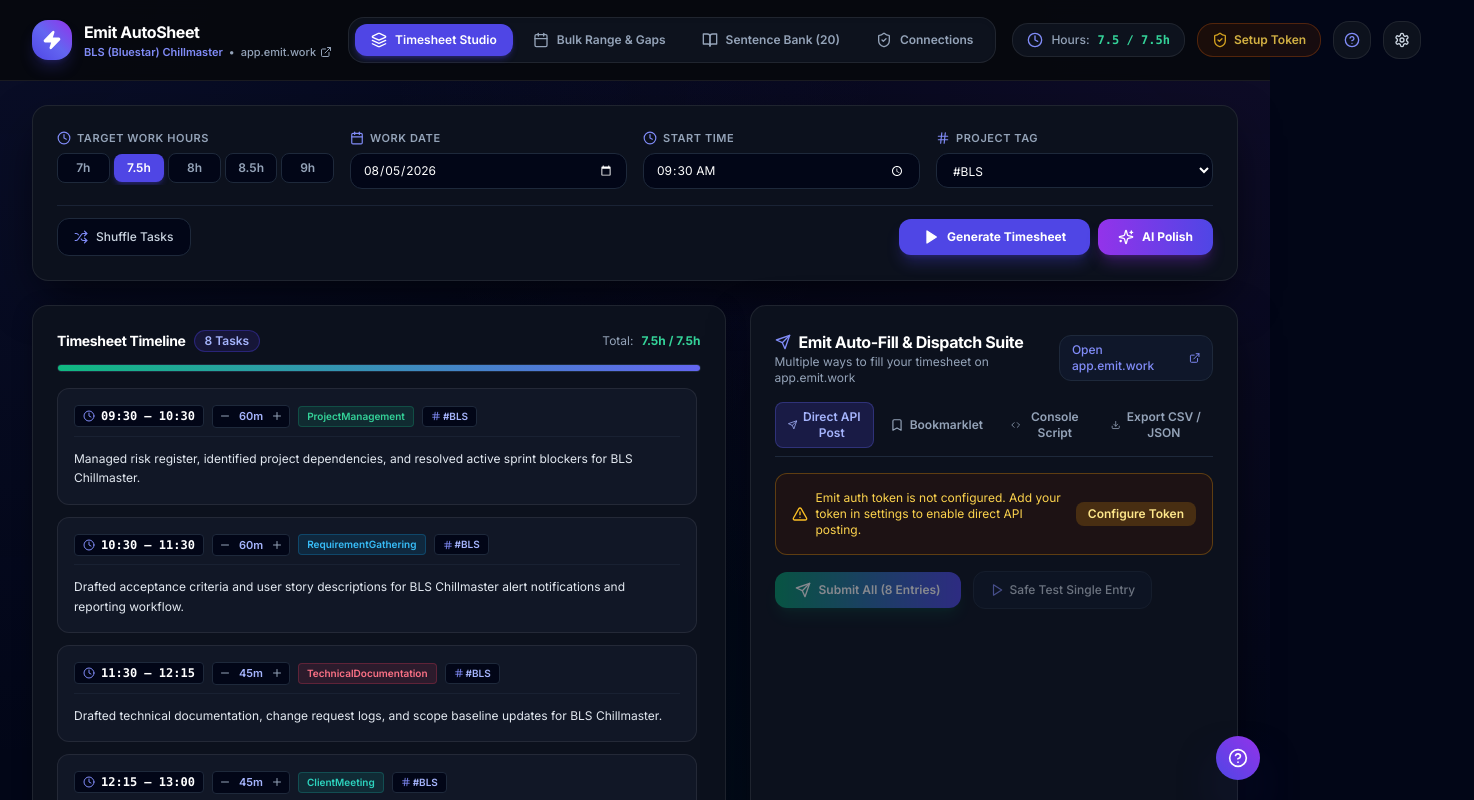
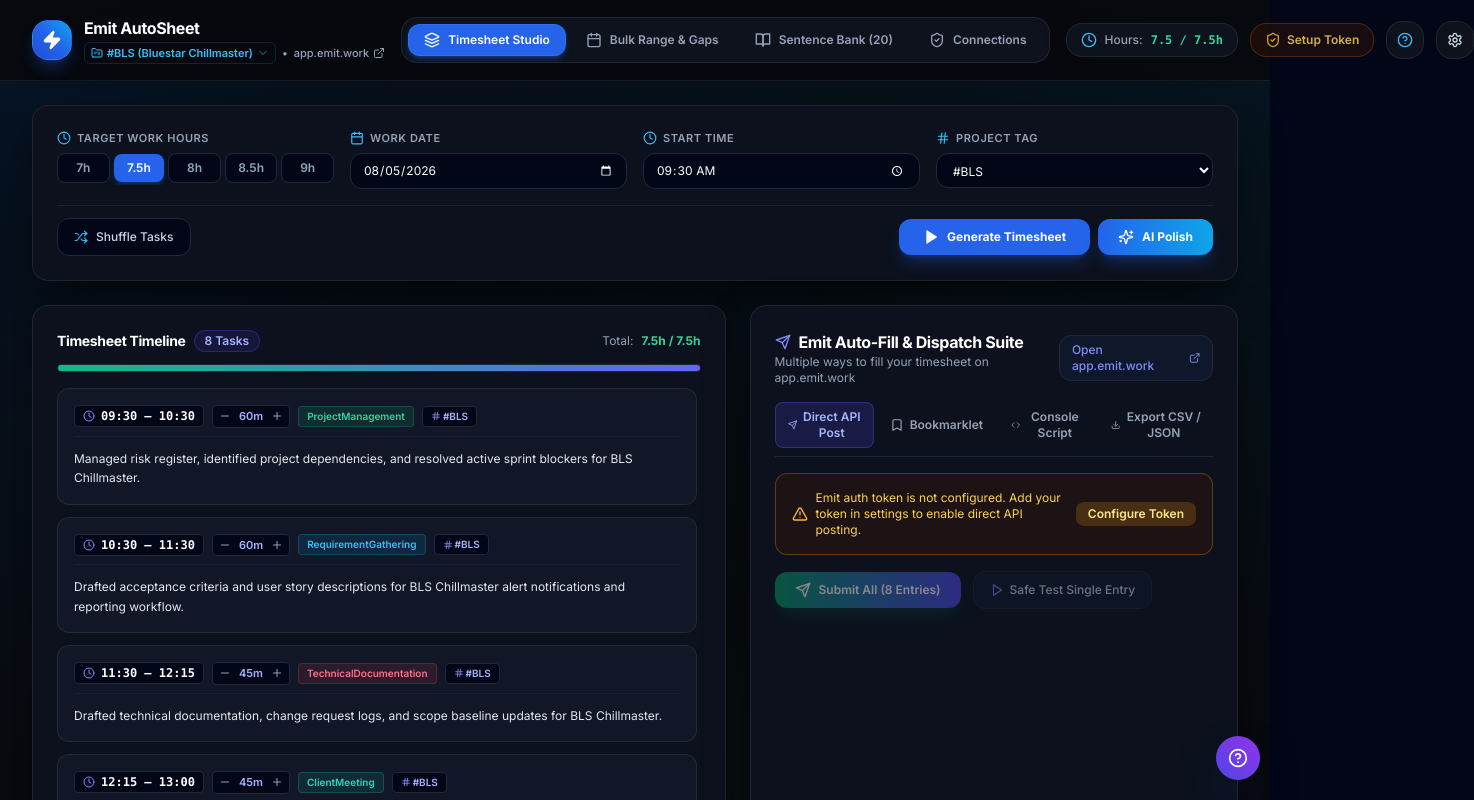
Before and after one commit to chaithanyakumar47/Emit-AutoSheet, a React (Vite) app: page / in a window 1280 px wide. Shown: the top 800 px of the page, 1474 px wide, since content can reach past the window. Built offline with nearby package versions, Linux system fonts and the light colour scheme.

Commit message:
Update theme to Bluestar Royal Blue and add Dynamic Project Selector in Navbar

```diff
--- a/src/App.tsx
+++ b/src/App.tsx
@@ -28,6 +28,7 @@ export const App: React.FC = () => {
   // 2. Config state
   const [config, setConfig] = useState<GeneratorConfig>(() => {
     const today = new Date().toISOString().split('T')[0];
+    const savedTag = localStorage.getItem('emit_project_tag') || '#BLS';
     return {
       targetHours: 7.5,
       startTimeStr: '09:30',
@@ -36,7 +37,7 @@ export const App: React.FC = () => {
       randomizeOrder: true,
       dateStr: today,
       maxDurationPerTask: 120,
-      defaultProjectTag: '#BLS',
+      defaultProjectTag: savedTag,
     };
   });
 
@@ -228,8 +229,15 @@ export const App: React.FC = () => {
     return sentences.filter(s => s.isActive).length;
   }, [sentences]);
 
+  const handleSelectProjectTag = (newTag: string) => {
+    const cleanTag = newTag.startsWith('#') ? newTag : `#${newTag}`;
+    setConfig(prev => ({ ...prev, defaultProjectTag: cleanTag }));
+    localStorage.setItem('emit_project_tag', cleanTag);
+    addToast('info', `Switched active project tag to ${cleanTag}`);
+  };
+
   return (
-    <div className="min-h-screen flex flex-col bg-slate-950 font-sans text-slate-100 ambient-bg selection:bg-indigo-500 selection:text-white">
+    <div className="min-h-screen bg-[#07090e] text-slate-100 flex flex-col font-sans ambient-bg">
 
       {/* Top Navigation Header */}
       <Navbar
@@ -242,6 +250,8 @@ export const App: React.FC = () => {
         activeTab={activeTab}
         onTabChange={setActiveTab}
         activeSentencesCount={activeSentencesCount}
+        selectedProjectTag={config.defaultProjectTag}
+        onSelectProjectTag={handleSelectProjectTag}
       />
 
       {/* Main Workspace Container */}
--- a/src/components/GeneratorControls.tsx
+++ b/src/components/GeneratorControls.tsx
@@ -36,7 +36,7 @@ export const GeneratorControls: React.FC<GeneratorControlsProps> = ({
         {/* 1. Target Hours Selector */}
         <div className="space-y-1.5">
           <label className="text-[11px] font-semibold text-slate-400 uppercase tracking-wider flex items-center">
-            <Clock className="w-3.5 h-3.5 mr-1.5 text-indigo-400" />
+            <Clock className="w-3.5 h-3.5 mr-1.5 text-sky-400" />
             Target Work Hours
           </label>
           <div className="flex items-center space-x-1 overflow-x-auto scrollbar-none pb-0.5">
@@ -48,7 +48,7 @@ export const GeneratorControls: React.FC<GeneratorControlsProps> = ({
                   onClick={() => onChangeConfig({ ...config, targetHours: hrs })}
                   className={`flex-1 min-w-[42px] py-1.5 text-xs font-semibold rounded-lg transition-all ${
                     isSelected
-                      ? 'bg-indigo-600 text-white shadow-md shadow-indigo-600/30'
+                      ? 'bg-blue-600 text-white shadow-md shadow-blue-600/30'
                       : 'bg-slate-950 text-slate-400 hover:text-slate-200 border border-slate-800'
                   }`}
                 >
@@ -62,41 +62,41 @@ export const GeneratorControls: React.FC<GeneratorControlsProps> = ({
         {/* 2. Work Date Picker */}
         <div className="space-y-1.5">
           <label className="text-[11px] font-semibold text-slate-400 uppercase tracking-wider flex items-center">
-            <Calendar className="w-3.5 h-3.5 mr-1.5 text-indigo-400" />
+            <Calendar className="w-3.5 h-3.5 mr-1.5 text-sky-400" />
             Work Date
           </label>
           <input
             type="date"
             value={config.dateStr}
             onChange={e => onChangeConfig({ ...config, dateStr: e.target.value })}
-            className="w-full bg-slate-950 border border-slate-800 rounded-xl px-3 py-2 text-xs text-white focus:outline-none focus:border-indigo-500 font-sans"
+            className="w-full bg-slate-950 border border-slate-800 rounded-xl px-3 py-2 text-xs text-white focus:outline-none focus:border-blue-500 font-sans"
           />
         </div>
 
         {/* 3. Start Time Selector */}
         <div className="space-y-1.5">
           <label className="text-[11px] font-semibold text-slate-400 uppercase tracking-wider flex items-center">
-            <Clock className="w-3.5 h-3.5 mr-1.5 text-indigo-400" />
+            <Clock className="w-3.5 h-3.5 mr-1.5 text-sky-400" />
             Start Time
           </label>
           <input
             type="time"
             value={config.startTimeStr}
             onChange={e => onChangeConfig({ ...config, startTimeStr: e.target.value })}
-            className="w-full bg-slate-950 border border-slate-800 rounded-xl px-3 py-2 text-xs text-white focus:outline-none focus:border-indigo-500 font-sans"
+            className="w-full bg-slate-950 border border-slate-800 rounded-xl px-3 py-2 text-xs text-white focus:outline-none focus:border-blue-500 font-sans"
           />
         </div>
 
         {/* 4. Project Tag Selector */}
         <div className="space-y-1.5">
           <label className="text-[11px] font-semibold text-slate-400 uppercase tracking-wider flex items-center">
-            <Hash className="w-3.5 h-3.5 mr-1.5 text-indigo-400" />
+            <Hash className="w-3.5 h-3.5 mr-1.5 text-sky-400" />
             Project Tag
           </label>
           <select
             value={config.defaultProjectTag || '#BLS'}
             onChange={e => onChangeConfig({ ...config, defaultProjectTag: e.target.value })}
-            className="w-full bg-slate-950 border border-slate-800 rounded-xl px-3 py-2 text-xs text-white focus:outline-none focus:border-indigo-500 font-sans"
+            className="w-full bg-slate-950 border border-slate-800 rounded-xl px-3 py-2 text-xs text-white focus:outline-none focus:border-blue-500 font-sans"
           >
             {allProjects.map(p => (
               <option key={p} value={p}>{p}</option>
@@ -115,7 +115,7 @@ export const GeneratorControls: React.FC<GeneratorControlsProps> = ({
           className="w-full sm:w-auto px-4 py-2.5 rounded-xl bg-slate-950 hover:bg-slate-900 border border-slate-800 text-slate-300 font-medium text-xs flex items-center justify-center transition-all hover:border-slate-700"
           title="Randomize task sequence and regenerate timeline"
         >
-          <Shuffle className="w-3.5 h-3.5 mr-2 text-indigo-400" />
+          <Shuffle className="w-3.5 h-3.5 mr-2 text-sky-400" />
           Shuffle Tasks
         </button>
 
@@ -123,7 +123,7 @@ export const GeneratorControls: React.FC<GeneratorControlsProps> = ({
         <div className="flex items-center space-x-2 w-full sm:w-auto">
           <button
             onClick={onGenerate}
-            className="flex-1 sm:flex-none px-6 py-2.5 rounded-xl bg-indigo-600 hover:bg-indigo-500 text-white font-bold text-xs shadow-lg shadow-indigo-600/30 flex items-center justify-center transition-all hover:scale-[1.02] active:scale-[0.98]"
+            className="flex-1 sm:flex-none px-6 py-2.5 rounded-xl bg-blue-600 hover:bg-blue-500 text-white font-bold text-xs shadow-lg shadow-blue-600/30 flex items-center justify-center transition-all hover:scale-[1.02] active:scale-[0.98]"
           >
             <Play className="w-4 h-4 mr-2 fill-current" />
             Generate Timesheet
@@ -132,7 +132,7 @@ export const GeneratorControls: React.FC<GeneratorControlsProps> = ({
           <button
             onClick={onApplyAiPolish}
             disabled={isPolishing}
-            className="flex-1 sm:flex-none px-5 py-2.5 rounded-xl bg-gradient-to-r from-purple-600 to-indigo-600 hover:from-purple-500 hover:to-indigo-500 text-white font-bold text-xs shadow-lg shadow-purple-600/30 flex items-center justify-center transition-all hover:scale-[1.02] active:scale-[0.98] disabled:opacity-50"
+            className="flex-1 sm:flex-none px-5 py-2.5 rounded-xl bg-gradient-to-r from-blue-600 to-sky-500 hover:from-blue-500 hover:to-sky-400 text-white font-bold text-xs shadow-lg shadow-blue-600/30 flex items-center justify-center transition-all hover:scale-[1.02] active:scale-[0.98] disabled:opacity-50"
           >
             <Sparkles className={`w-4 h-4 mr-2 ${isPolishing ? 'animate-spin' : ''}`} />
             {isPolishing ? 'Polishing...' : 'AI Polish'}
--- a/src/components/Navbar.tsx
+++ b/src/components/Navbar.tsx
@@ -1,6 +1,6 @@
-import React, { useState } from 'react';
+import React, { useState, useMemo } from 'react';
 import { motion } from 'framer-motion';
-import { ShieldCheck, Layers, BookOpen, ExternalLink, Zap, Calendar, Menu, X, Settings, Clock, HelpCircle } from 'lucide-react';
+import { ShieldCheck, Layers, BookOpen, ExternalLink, Zap, Calendar, Menu, X, Settings, Clock, HelpCircle, ChevronDown, Check, Plus, FolderKanban } from 'lucide-react';
 import { EmitSettings, AiSettings } from '../types/timesheet';
 
 interface NavbarProps {
@@ -13,6 +13,8 @@ interface NavbarProps {
   activeTab: 'studio' | 'range' | 'bank' | 'connection';
   onTabChange: (tab: 'studio' | 'range' | 'bank' | 'connection') => void;
   activeSentencesCount: number;
+  selectedProjectTag: string;
+  onSelectProjectTag: (tag: string) => void;
 }
 
 export const Navbar: React.FC<NavbarProps> = ({
@@ -25,8 +27,14 @@ export const Navbar: React.FC<NavbarProps> = ({
   activeTab,
   onTabChange,
   activeSentencesCount,
+  selectedProjectTag,
+  onSelectProjectTag,
 }) => {
   const [mobileMenuOpen, setMobileMenuOpen] = useState(false);
+  const [isProjectDropdownOpen, setIsProjectDropdownOpen] = useState(false);
+  const [isCustomTagInput, setIsCustomTagInput] = useState(false);
+  const [customTagValue, setCustomTagValue] = useState('');
+
   const isEmitConfigured = Boolean(emitSettings.token);
 
   const tabs: { id: 'studio' | 'range' | 'bank' | 'connection'; label: string; icon: React.FC<{ className?: string }> }[] = [
@@ -36,36 +44,149 @@ export const Navbar: React.FC<NavbarProps> = ({
     { id: 'connection', label: 'Connections', icon: ShieldCheck },
   ];
 
+  // Default preset projects
+  const defaultPresets = [
+    { tag: '#BLS', label: '#BLS (Bluestar Chillmaster)' },
+    { tag: '#ProjectManagement', label: '#ProjectManagement' },
+    { tag: '#Internal', label: '#Internal' },
+    { tag: '#Analytics', label: '#Analytics' },
+  ];
+
+  // Combine default presets with custom projects parsed from Emit Settings
+  const availableProjects = React.useMemo(() => {
+    const list = [...defaultPresets];
+    if (emitSettings.projects && emitSettings.projects.length > 0) {
+      emitSettings.projects.forEach(p => {
+        const cleanP = p.startsWith('#') ? p : `#${p}`;
+        if (!list.some(item => item.tag.toLowerCase() === cleanP.toLowerCase())) {
+          list.push({ tag: cleanP, label: cleanP });
+        }
+      });
+    }
+    return list;
+  }, [emitSettings.projects]);
+
+  const handleSelectPreset = (tag: string) => {
+    onSelectProjectTag(tag);
+    setIsProjectDropdownOpen(false);
+    setIsCustomTagInput(false);
+  };
+
+  const handleCustomSubmit = (e: React.FormEvent) => {
+    e.preventDefault();
+    if (customTagValue.trim()) {
+      const clean = customTagValue.trim().startsWith('#') ? customTagValue.trim() : `#${customTagValue.trim()}`;
+      onSelectProjectTag(clean);
+      setCustomTagValue('');
+      setIsCustomTagInput(false);
+      setIsProjectDropdownOpen(false);
+    }
+  };
+
+  // Human readable label for active project tag
+  const activeProjectLabel = useMemo(() => {
+    const found = availableProjects.find(p => p.tag.toLowerCase() === selectedProjectTag.toLowerCase());
+    if (found) return found.label;
+    return `${selectedProjectTag}`;
+  }, [availableProjects, selectedProjectTag]);
+
   return (
     <header className="bg-[#07090e]/95 backdrop-blur-xl border-b border-white/[0.08] sticky top-0 z-40">
       <div className="max-w-7xl mx-auto px-4 sm:px-6 lg:px-8">
         <div className="h-16 sm:h-20 flex items-center justify-between gap-4">
 
-          {/* Left: Brand Logo & Workspace Subtitle */}
+          {/* Left: Bluestar Brand Logo & Workspace Dynamic Subtitle */}
           <div className="flex items-center space-x-3 shrink-0">
-            <div className="w-10 h-10 rounded-2xl bg-gradient-to-tr from-indigo-600 via-indigo-500 to-purple-600 flex items-center justify-center text-white font-bold text-sm shadow-lg shadow-indigo-600/25">
-              <Zap className="w-5 h-5 fill-current" />
+            <div className="w-10 h-10 rounded-2xl bg-gradient-to-tr from-blue-700 via-blue-600 to-sky-500 flex items-center justify-center text-white font-bold text-sm shadow-lg shadow-blue-600/30 border border-blue-400/20">
+              <Zap className="w-5 h-5 fill-current text-white" />
             </div>
             <div>
-              <h1 className="font-extrabold text-base text-white tracking-tight font-sans">
+              <h1 className="font-extrabold text-base text-white tracking-tight font-sans flex items-center">
                 Emit AutoSheet
               </h1>
-              <p className="text-[11px] text-slate-400 font-medium flex items-center space-x-1.5">
-                <span className="text-indigo-400 font-semibold">BLS (Bluestar) Chillmaster</span>
+
+              {/* Dynamic Project Selector Subtitle */}
+              <div className="relative">
+                <p className="text-[11px] text-slate-400 font-medium flex items-center space-x-1.5 mt-0.5">
+                  <button
+                    onClick={() => setIsProjectDropdownOpen(!isProjectDropdownOpen)}
+                    className="text-sky-400 hover:text-sky-300 font-semibold flex items-center px-1.5 py-0.5 rounded-md hover:bg-blue-950/50 border border-sky-500/20 transition-all group"
+                    title="Click to switch active project tag"
+                  >
+                    <FolderKanban className="w-3 h-3 mr-1 text-sky-400 group-hover:scale-110 transition-transform" />
+                    <span>{activeProjectLabel}</span>
+                    <ChevronDown className="w-3 h-3 ml-1 opacity-70" />
+                  </button>
                   <span>&bull;</span>
                   <a
                     href="https://app.emit.work/"
                     target="_blank"
                     rel="noreferrer"
-                  className="inline-flex items-center text-slate-400 hover:text-indigo-300 transition-colors"
+                    className="inline-flex items-center text-slate-400 hover:text-sky-300 transition-colors"
                   >
                     app.emit.work <ExternalLink className="w-3 h-3 ml-1" />
                   </a>
                 </p>
+
+                {/* Project Selector Dropdown Menu */}
+                {isProjectDropdownOpen && (
+                  <div className="absolute left-0 top-full mt-2 w-64 glass-panel rounded-2xl p-2 border border-sky-500/30 shadow-2xl z-50 animate-in fade-in slide-in-from-top-2">
+                    <div className="px-2 py-1.5 text-[10px] font-bold uppercase tracking-wider text-slate-400 border-b border-slate-800 mb-1">
+                      Active Project Tag
+                    </div>
+
+                    <div className="space-y-0.5 max-h-48 overflow-y-auto scrollbar-none">
+                      {availableProjects.map(p => (
+                        <button
+                          key={p.tag}
+                          onClick={() => handleSelectPreset(p.tag)}
+                          className={`w-full text-left px-2.5 py-1.5 rounded-xl text-xs font-semibold flex items-center justify-between transition-colors ${
+                            selectedProjectTag.toLowerCase() === p.tag.toLowerCase()
+                              ? 'bg-blue-600 text-white shadow-md shadow-blue-600/30'
+                              : 'text-slate-300 hover:bg-slate-900 hover:text-white'
+                          }`}
+                        >
+                          <span className="truncate">{p.label}</span>
+                          {selectedProjectTag.toLowerCase() === p.tag.toLowerCase() && (
+                            <Check className="w-3.5 h-3.5 text-white ml-1 shrink-0" />
+                          )}
+                        </button>
+                      ))}
+                    </div>
+
+                    {/* Custom Tag Input */}
+                    <div className="pt-1 border-t border-slate-800 mt-1">
+                      {isCustomTagInput ? (
+                        <form onSubmit={handleCustomSubmit} className="flex items-center space-x-1 p-1">
+                          <input
+                            type="text"
+                            placeholder="#ProjectTag"
+                            value={customTagValue}
+                            onChange={e => setCustomTagValue(e.target.value)}
+                            className="w-full bg-slate-950 border border-sky-500/50 rounded-lg px-2 py-1 text-xs text-white focus:outline-none"
+                            autoFocus
+                          />
+                          <button type="submit" className="px-2 py-1 bg-blue-600 text-white rounded-lg text-xs font-bold">
+                            Save
+                          </button>
+                        </form>
+                      ) : (
+                        <button
+                          onClick={() => setIsCustomTagInput(true)}
+                          className="w-full text-left px-2.5 py-1.5 rounded-xl text-xs font-semibold text-sky-400 hover:bg-blue-950/40 flex items-center"
+                        >
+                          <Plus className="w-3.5 h-3.5 mr-1.5" /> Add Custom Project Tag...
+                        </button>
+                      )}
+                    </div>
+                  </div>
+                )}
+              </div>
+
             </div>
           </div>
 
-          {/* Center: Desktop Navigation Tabs (Spacious & Un-cramped) */}
+          {/* Center: Desktop Navigation Tabs (Bluestar Royal Blue Theme) */}
           <nav className="hidden lg:flex items-center space-x-1 bg-[#0d121d] p-1.5 rounded-2xl border border-white/[0.08] shadow-inner">
             {tabs.map(t => {
               const Icon = t.icon;
@@ -81,7 +202,7 @@ export const Navbar: React.FC<NavbarProps> = ({
                   {isActive && (
                     <motion.div
                       layoutId="activeNavTab"
-                      className="absolute inset-0 bg-indigo-600 rounded-xl shadow-md shadow-indigo-600/30"
+                      className="absolute inset-0 bg-blue-600 rounded-xl shadow-md shadow-blue-600/35 border border-blue-400/20"
                       transition={{ type: 'spring', stiffness: 400, damping: 30 }}
                     />
                   )}
@@ -97,11 +218,11 @@ export const Navbar: React.FC<NavbarProps> = ({
           {/* Right: Actions Bar (Hours Counter & Status Badge) */}
           <div className="flex items-center space-x-2 sm:space-x-3 shrink-0">
 
-            {/* Hours Counter Pill */}
+            {/* Hours Counter Pill (Bluestar Blue) */}
             <div className="hidden sm:flex items-center space-x-2 bg-[#0d121d] px-3.5 py-2 rounded-2xl border border-white/[0.08] text-xs font-medium whitespace-nowrap">
-              <Clock className="w-4 h-4 text-indigo-400" />
+              <Clock className="w-4 h-4 text-sky-400" />
               <span className="text-slate-400 font-sans">Hours:</span>
-              <span className={`font-bold font-mono text-xs ${totalGeneratedHours >= targetHours ? 'text-emerald-400' : 'text-indigo-400'}`}>
+              <span className={`font-bold font-mono text-xs ${totalGeneratedHours >= targetHours ? 'text-emerald-400' : 'text-sky-400'}`}>
                 {totalGeneratedHours.toFixed(1)} / {targetHours}h
               </span>
             </div>
@@ -123,7 +244,7 @@ export const Navbar: React.FC<NavbarProps> = ({
             {/* Help Button */}
             <button
               onClick={onOpenHelp}
-              className="p-2.5 rounded-2xl bg-[#0d121d] hover:bg-slate-800 border border-white/[0.08] text-indigo-400 hover:text-white transition-colors flex items-center justify-center font-bold text-xs"
+              className="p-2.5 rounded-2xl bg-[#0d121d] hover:bg-slate-800 border border-white/[0.08] text-sky-400 hover:text-white transition-colors flex items-center justify-center font-bold text-xs"
               title="Help & Complete User Guide"
             >
               <HelpCircle className="w-4 h-4" />
@@ -171,7 +292,7 @@ export const Navbar: React.FC<NavbarProps> = ({
                 }}
                 className={`w-full px-4 py-3 rounded-xl text-xs font-semibold flex items-center justify-between transition-colors ${
                   isActive
-                    ? 'bg-indigo-600 text-white'
+                    ? 'bg-blue-600 text-white'
                     : 'text-slate-300 hover:bg-slate-900'
                 }`}
               >
```
Also changed, not shown: scratch/test_app.cjs (+6 -6 lines), src/index.css (+8 -6 lines), 5 other files (tests, documents, lock files or other folders). Lines whose indentation alone changed are shown as unchanged.
